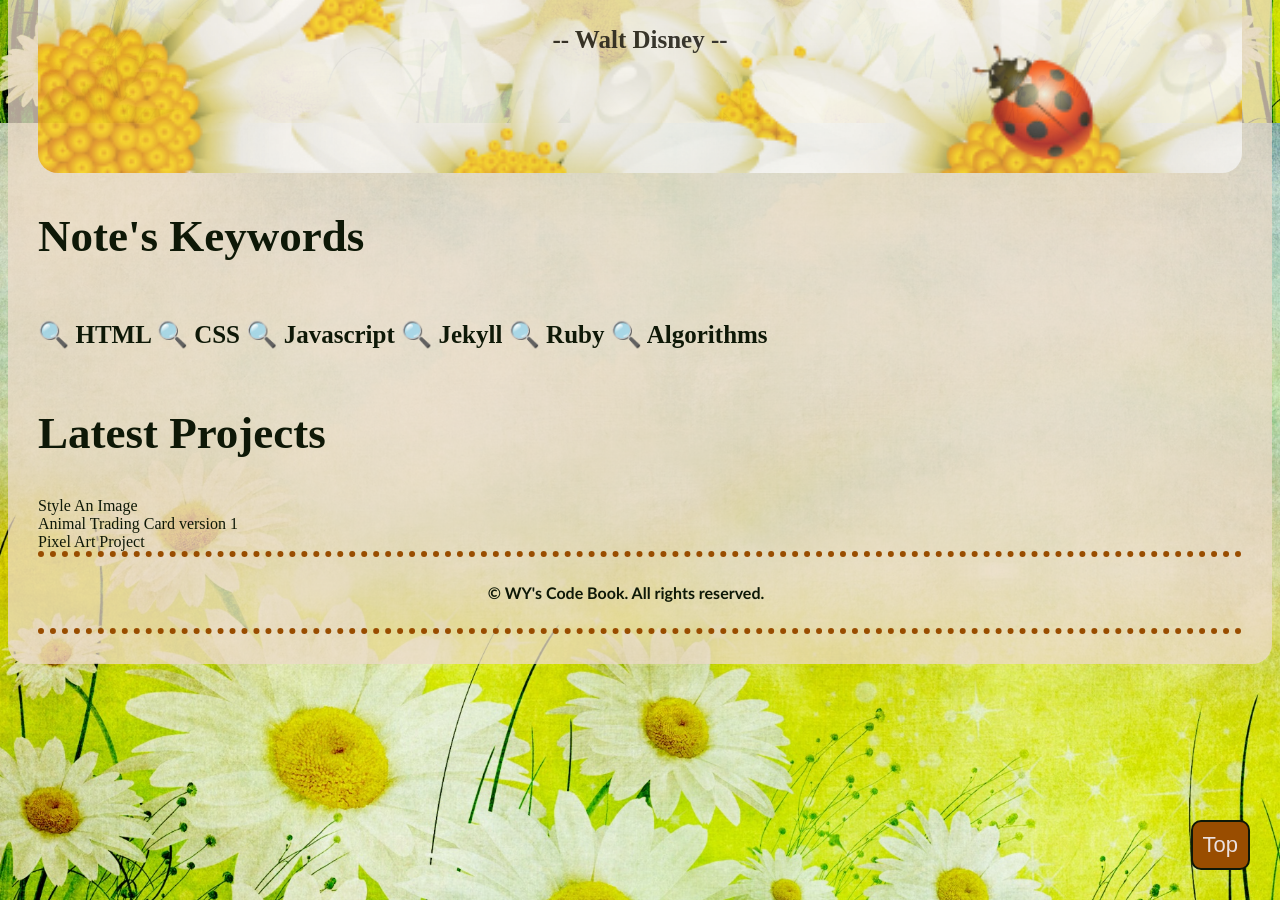
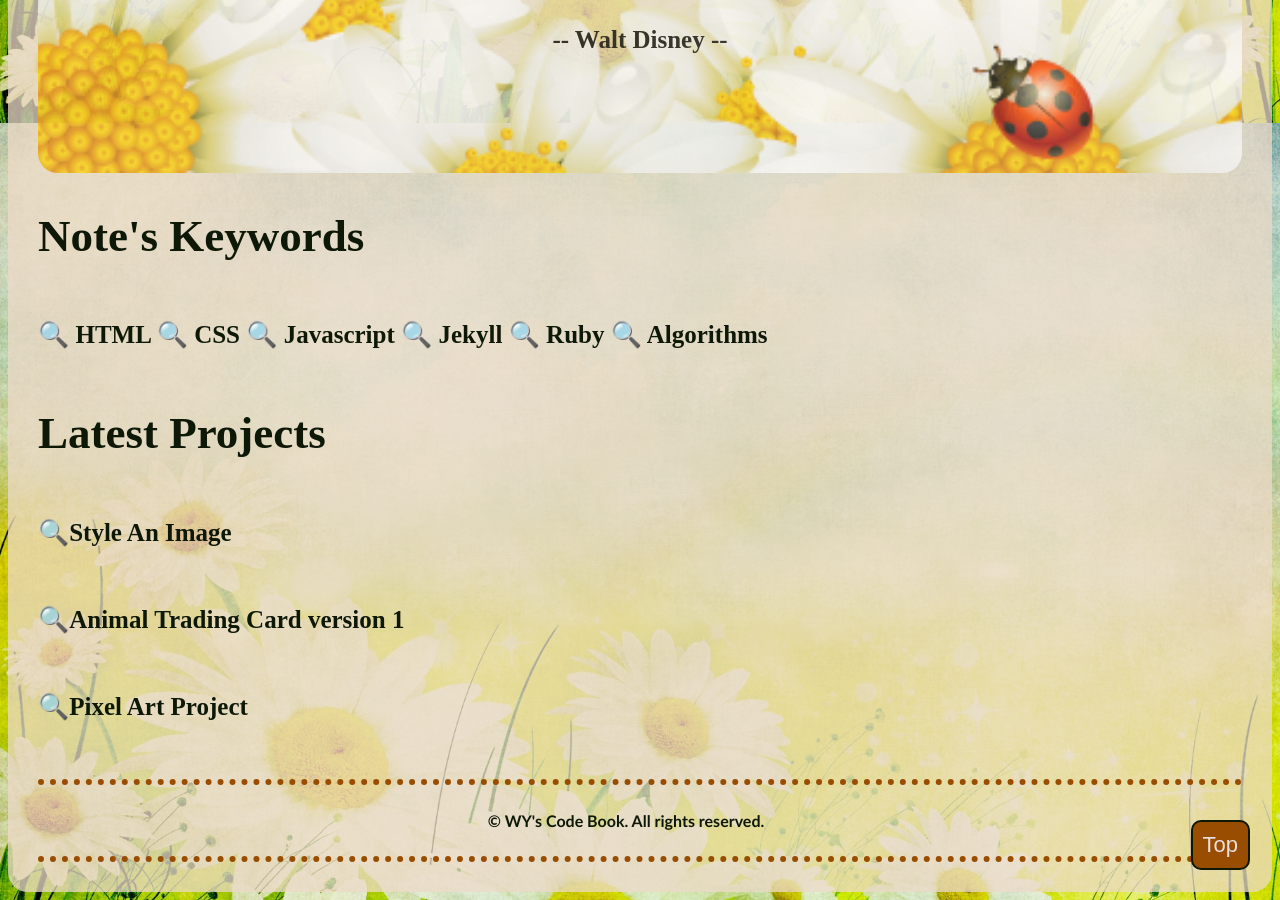
Before and after one commit to WYCodeBook/WYCodeBook.github.io, a Jekyll site: the page built from index.html, in a window 1280 px wide and 900 px high, scrolled down 777 px. Built offline with Jekyll 4.4.1, drawn with Linux system fonts in a browser that asks for light colours; some web fonts are replaced.

Commit message:
homepage

```diff
--- a/index.html
+++ b/index.html
@@ -30,9 +30,9 @@ title: WY's Code Book
 
 		<div>
 			{% for project in site.project | sort: "date" | limit: 3 %}
-				<div>
-					<a href="{{project.url}}">{{ project.title }}</a>
-				</div>
+
+					<h6><a href="{{project.url}}">🔍{{ project.title }}</a></h6>
+
 			{% endfor %}
 		</div>
 
```
